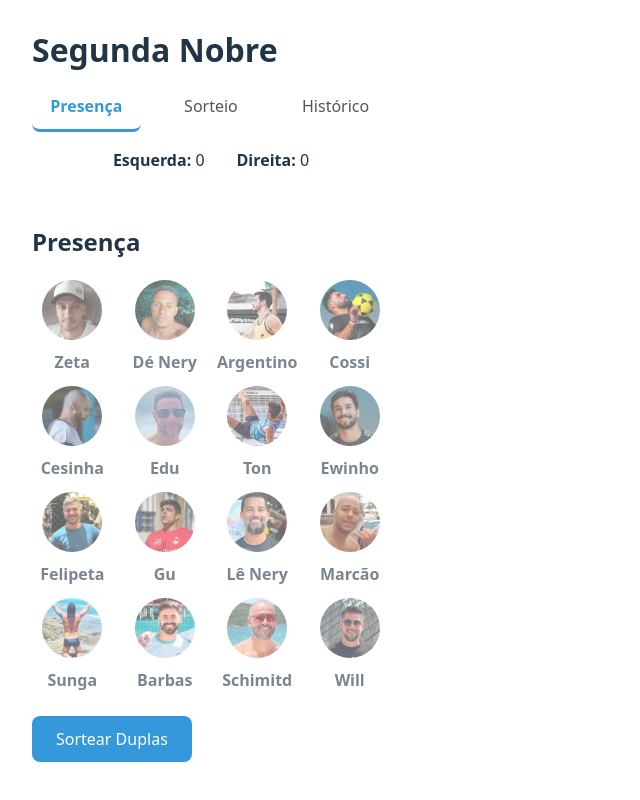
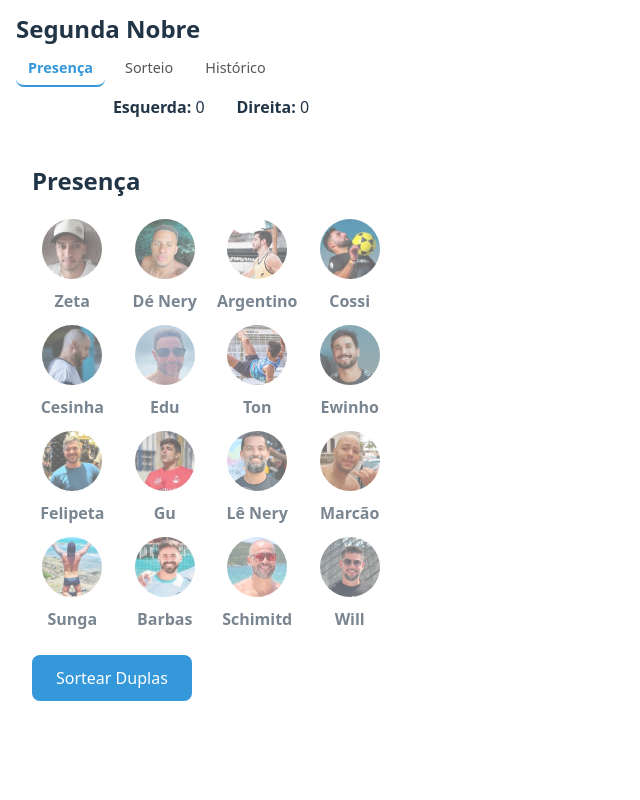
Before and after one commit to raffaelzeta/segunda-nobre, a React (Vite) app: page / in a window 1280 px wide. Shown: the whole page, without its empty margins (0-640 px from the left). Built offline with nearby package versions, Linux system fonts and the light colour scheme; no server answers; the database is empty.

Commit message:
ajuste layout

```diff
--- a/src/App.jsx
+++ b/src/App.jsx
@@ -117,11 +117,17 @@ const handleLimparHistorico = () => {
           top: 0,
           backgroundColor: '#fff',
           zIndex: 100,
-          padding: '2rem 2rem 1rem'
+           /* tamanho espaço no topo e embaixo */
+          padding: '1rem 1rem 0.5rem',
+           /* leve sombra para destacar */
+          // boxShadow: '0 1px 4px rgba(0,0,0,0.1)'
         }}
       >
-        <h1 style={{ fontSize: '2rem', margin: 0 }}>Segunda Nobre</h1>
-        <nav style={{ display: 'flex', gap: '1rem', margin: '1rem 0' }}>
+        <h1 style={{ fontSize: '1.5rem', margin: 0 }}>Segunda Nobre</h1>
+        <nav style={{ display: 'flex', gap: '0.5rem', margin: '0.5rem 0',overflowX: 'auto',
+        /* opcional: esconder scrollbar no webkit */
+         scrollbarWidth: 'none'
+         }}>
           {['presenca', 'sorteio', 'historico'].map(tab => {
             const labels = { presenca: 'Presença', sorteio: 'Sorteio', historico: 'Histórico' };
             const isActive = aba === tab;
@@ -130,13 +136,14 @@ const handleLimparHistorico = () => {
                 key={tab}
                 onClick={() => setAba(tab)}
                 style={{
-                  flex: 1,
-                  padding: '0.75rem',
+                  flex: 'none',
+                  padding: '0.5rem 0.75rem',
                   background: 'transparent',
                   border: 'none',
-                  borderBottom: isActive ? '3px solid #3498db' : '3px solid transparent',
+                  borderBottom: isActive ? '2px solid #3498db' : '2px solid transparent',
                   color: isActive ? '#3498db' : '#555',
                   fontWeight: isActive ? 'bold' : 'normal',
+                  fontSize: '0.9rem',
                   cursor: 'pointer',
                   transition: 'color 0.2s, border-bottom-color 0.2s'
                 }}
--- a/src/components/HistoricoDuplas.jsx
+++ b/src/components/HistoricoDuplas.jsx
@@ -73,3 +73,8 @@ export default function HistoricoDuplas() {
     </div>
   );
 }
+
+
+
+// NÃO APAGAR - CÓDIGO PARA PUBLICAR AS ALTERAÇÕES
+// git add . && git commit -m "reconstrução" && git push
```
